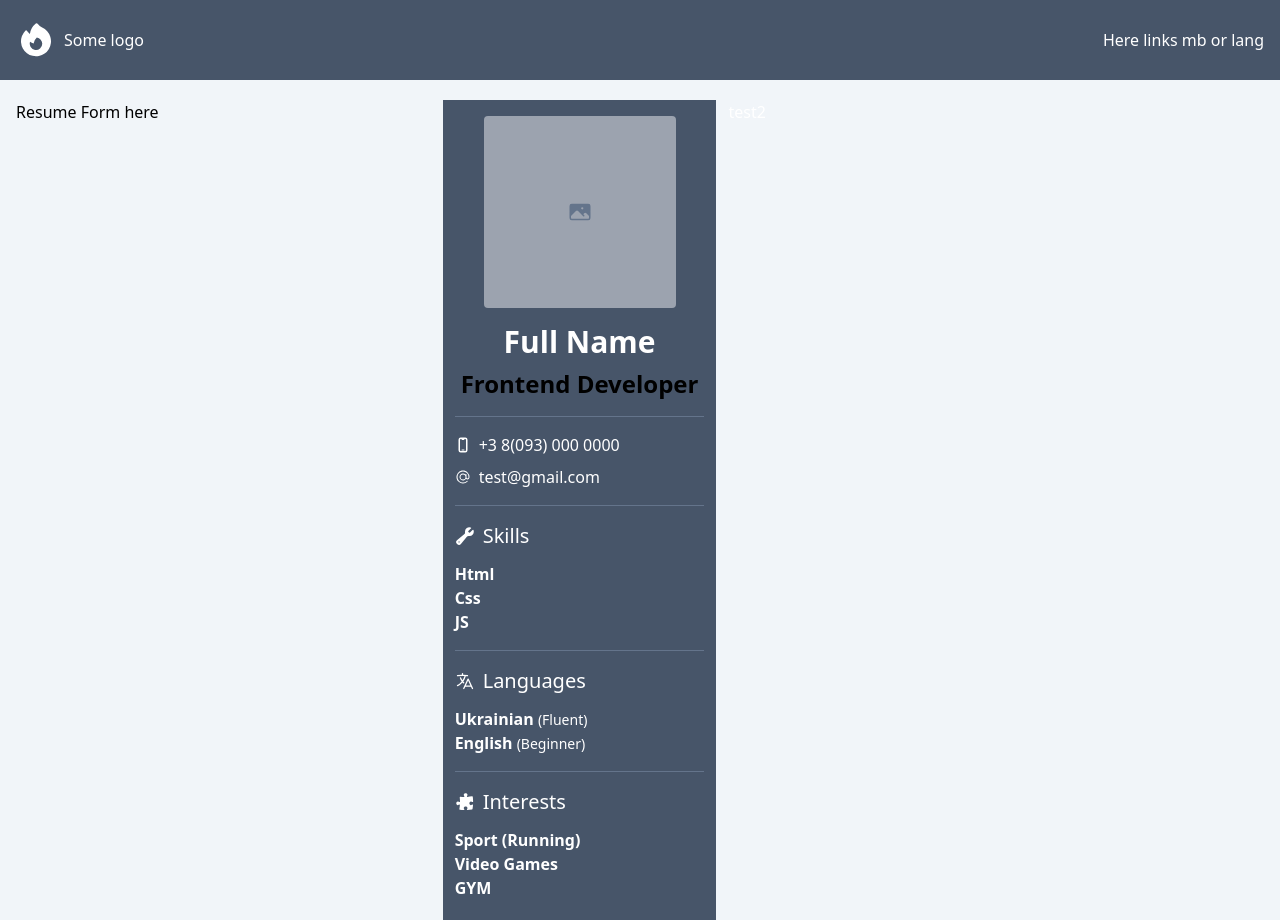
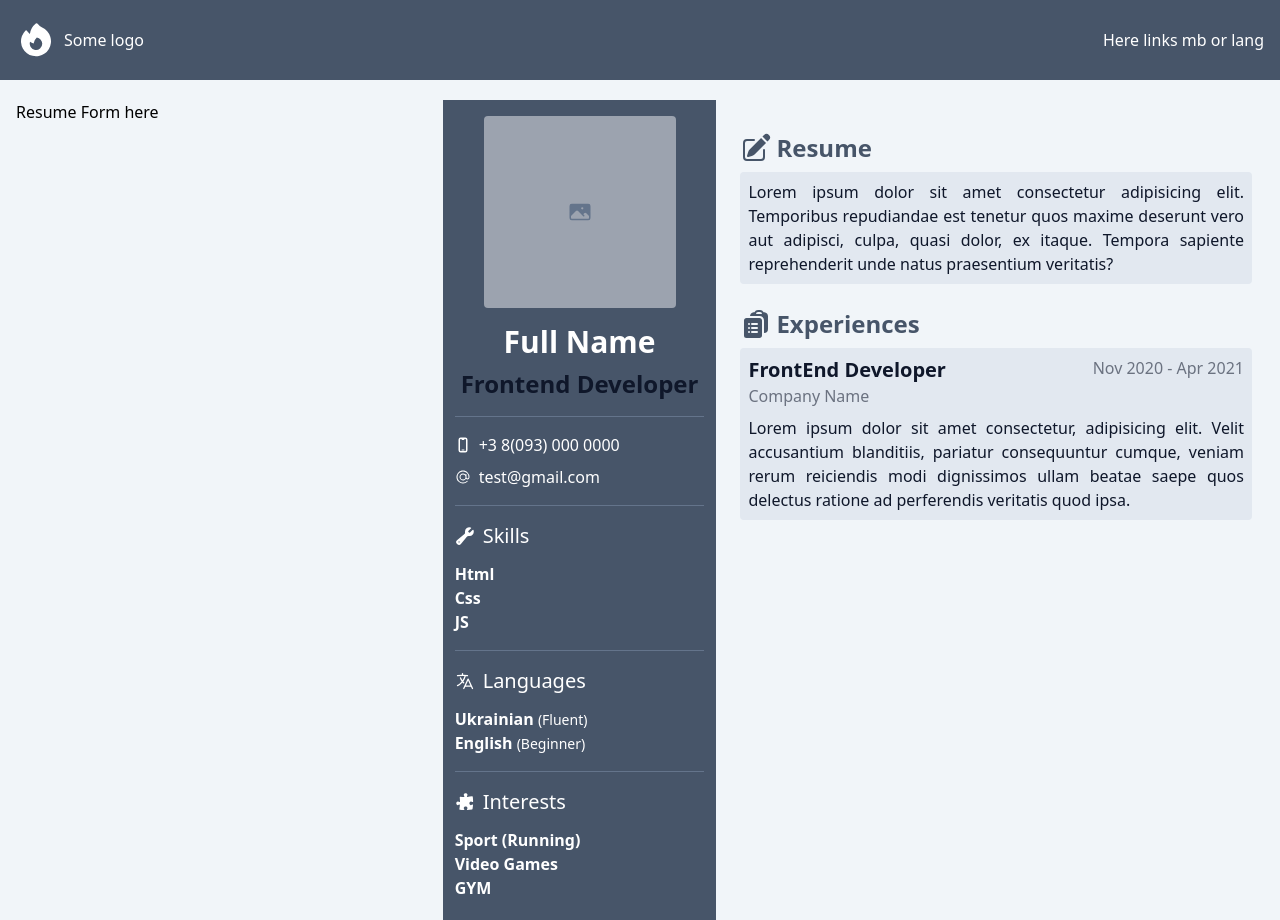
Before and after one commit to Grinch3214/resume-vue-3, a Vue app: page / in a window 1280 px wide. Built offline with nearby package versions, Linux system fonts and the light colour scheme.

Commit message:
Added Experiences component

```diff
--- /dev/null
+++ b/src/components/AboutResume.vue
@@ -0,0 +1,29 @@
+<template>
+	<div class="pt-8 mb-6">
+		<h2 class="text-slate-600 text-2xl font-semibold flex items-center gap-1 mb-2">
+			<PencilSquareIcon class="w-8 h-8 "/>
+			Resume
+		</h2>
+		<div class="rounded bg-slate-200 p-2 text-justify relative display-hover hover:bg-slate-300">
+			<div class="hidden gap-2 absolute top-2 right-2 bg-slate-500 p-1 rounded display-hover__show">
+				<PencilSquareIcon class="w-5 h-5 cursor-pointer fill-slate-100" />
+				<XCircleIcon class="w-5 h-5 cursor-pointer fill-slate-100" />
+			</div>
+			Lorem ipsum dolor sit amet consectetur adipisicing elit. Temporibus repudiandae est tenetur quos maxime deserunt vero aut adipisci, culpa, quasi dolor, ex itaque. Tempora sapiente reprehenderit unde natus praesentium veritatis?
+		</div>
+	</div>
+</template>
+
+<script setup>
+import { PencilSquareIcon, XCircleIcon } from '@heroicons/vue/24/solid'
+
+</script>
+
+<style lang="scss">
+.display-hover {
+
+	&:hover &__show {
+		display: flex;
+	}
+}
+</style>
--- a/src/components/AsideResume.vue
+++ b/src/components/AsideResume.vue
@@ -2,7 +2,7 @@
 	<div>
 		<ImagePreview />
 		<h2 class="text-3xl text-center mb-2 font-semibold">Full Name</h2>
-		<p class="text-black text-2xl text-center mb-2 font-semibold">Frontend Developer</p>
+		<p class="text-slate-900 text-2xl text-center mb-2 font-semibold">Frontend Developer</p>
 		<hr class="my-4 border-slate-500" />
 
 		<div class="flex gap-2 items-center mb-2">
--- /dev/null
+++ b/src/components/ExperiencesResume.vue
@@ -0,0 +1,38 @@
+<template>
+	<div class="mb-6">
+		<h2 class="text-slate-600 text-2xl font-semibold flex items-center gap-1 mb-2">
+			<ClipboardDocumentListIcon class="w-8 h-8" />
+			Experiences
+		</h2>
+		<div class="rounded bg-slate-200 p-2 text-justify relative display-hover hover:bg-slate-300">
+			<div class="hidden gap-2 absolute top-2 right-2 bg-slate-500 p-1 rounded display-hover__show">
+				<PencilSquareIcon class="w-5 h-5 cursor-pointer fill-slate-100" />
+				<XCircleIcon class="w-5 h-5 cursor-pointer fill-slate-100" />
+			</div>
+			<div class="flex justify-between mb-2">
+				<div>
+					<h3 class="text-xl font-semibold">FrontEnd Developer</h3>
+					<p class="text-gray-500">Company Name</p>
+				</div>
+				<p class="text-gray-500">Nov 2020 - Apr 2021</p>
+			</div>
+			<div>
+				Lorem ipsum dolor sit amet consectetur, adipisicing elit. Velit accusantium blanditiis, pariatur consequuntur cumque, veniam rerum reiciendis modi dignissimos ullam beatae saepe quos delectus ratione ad perferendis veritatis quod ipsa.
+			</div>
+		</div>
+	</div>
+</template>
+
+<script setup>
+import { ClipboardDocumentListIcon, PencilSquareIcon, XCircleIcon } from '@heroicons/vue/24/solid'
+
+</script>
+
+<style lang="scss">
+.display-hover {
+
+	&:hover &__show {
+		display: flex;
+	}
+}
+</style>
--- /dev/null
+++ b/src/components/MainResume.vue
@@ -0,0 +1,13 @@
+<template>
+	<div>
+		<AboutResume />
+		<ExperiencesResume />
+	</div>
+</template>
+
+<script setup>
+import AboutResume from './AboutResume.vue';
+import ExperiencesResume from './ExperiencesResume.vue';
+
+
+</script>
--- a/src/components/TheResume.vue
+++ b/src/components/TheResume.vue
@@ -1,10 +1,11 @@
 <template>
 	<section class="flex flex-row text-white">
 		<AsideResume class="w-4/12 px-3 bg-slate-600" />
-		<div class="w-8/12 px-3">test2</div>
+		<MainResume class="w-8/12 pl-6 pr-3 text-slate-900" />
 	</section>
 </template>
 
 <script setup>
 import AsideResume from './AsideResume.vue'
+import MainResume from './MainResume.vue';
 </script>
```
